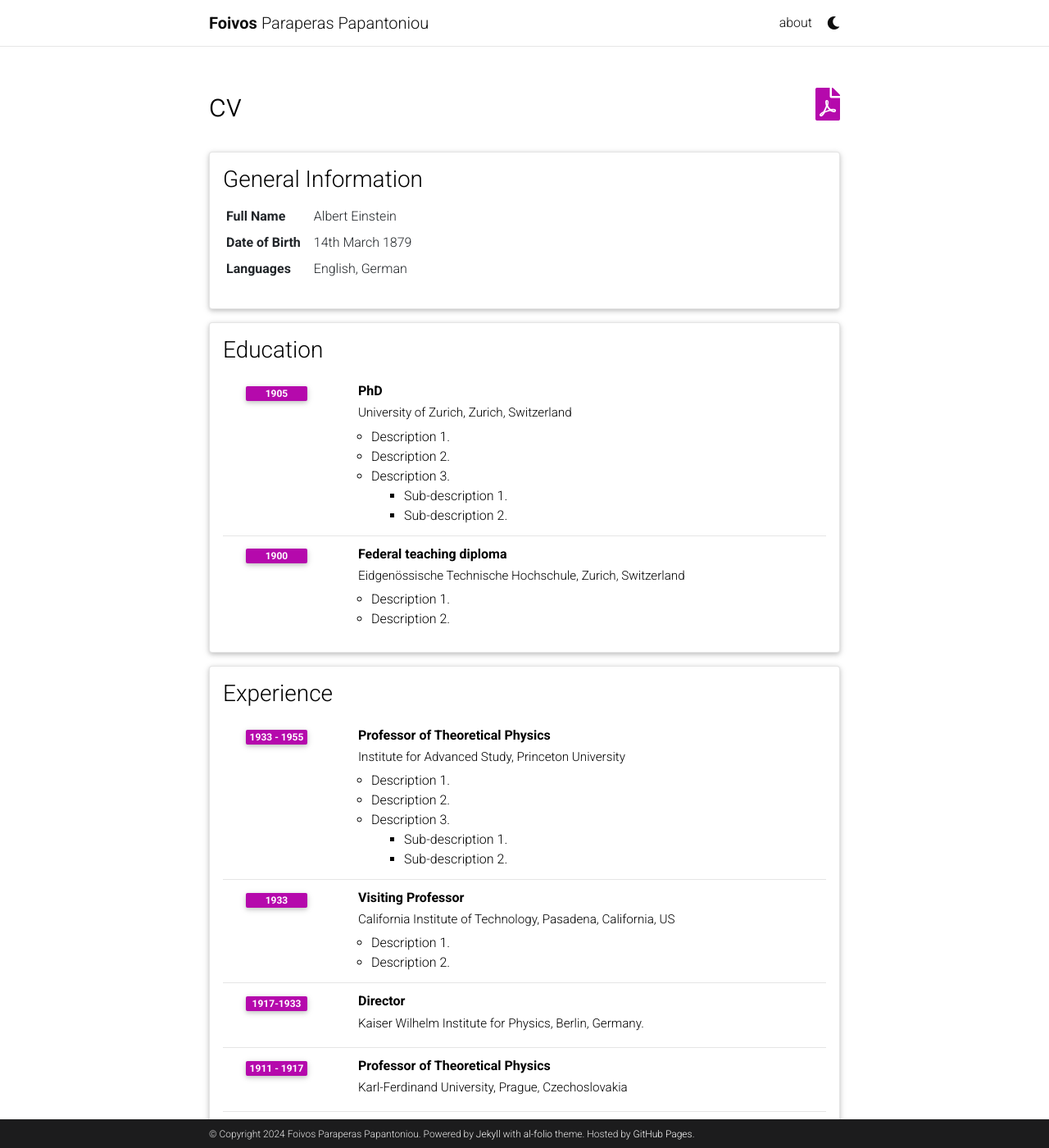
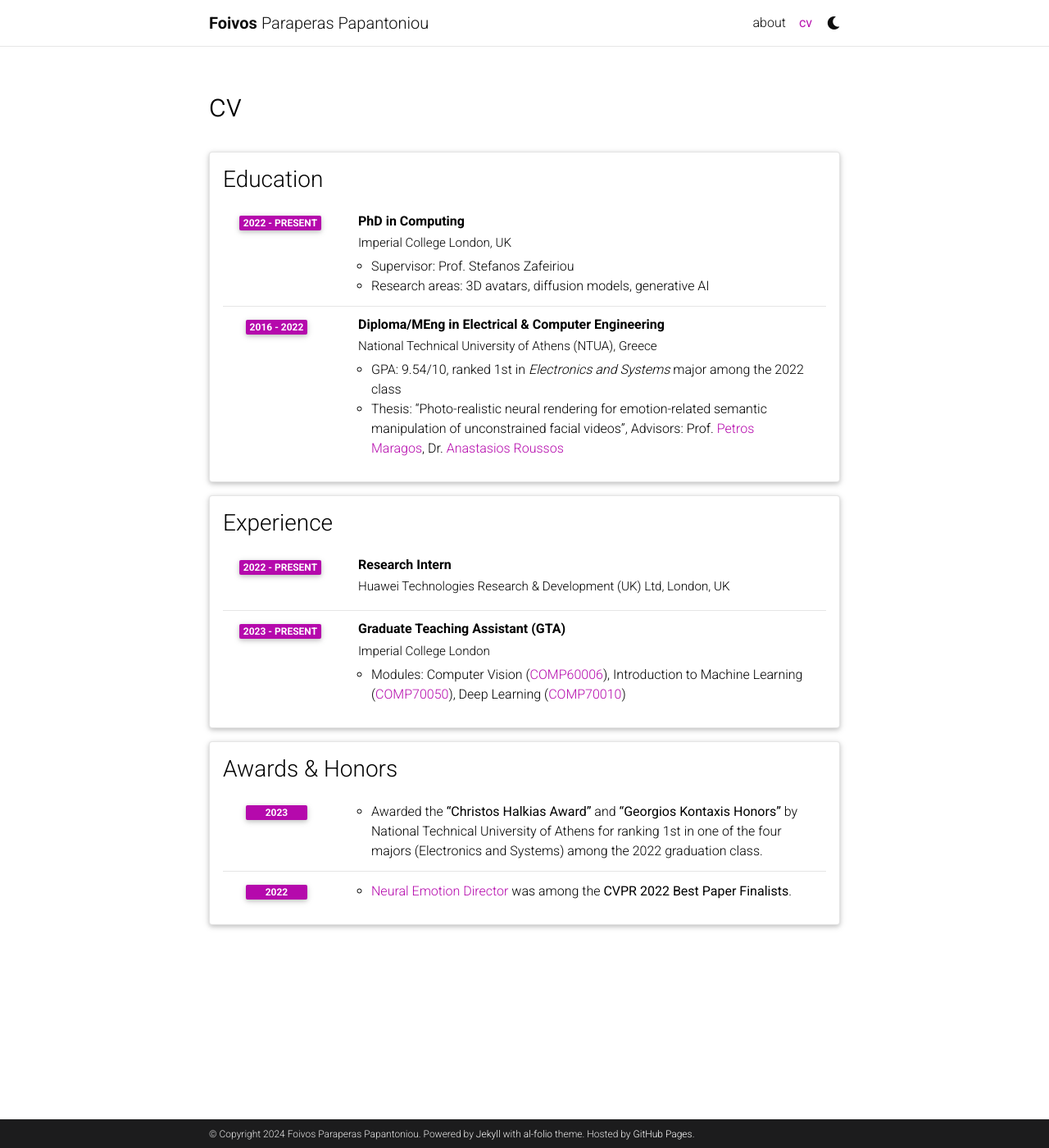
Before and after one commit to foivospar/foivospar.github.io, a Jekyll site: the page built from _pages/cv.md, in a window 1280 px wide and 1400 px high. Shown: the whole window at 82% size. Built offline with Jekyll 4.4.1, drawn with Linux system fonts in a browser that asks for light colours; comment, search, counter and statistics services are not loaded; a style sheet for code colours, icons or effects is not loaded; some of the changed text lies outside the part shown.

Commit message:
update homepage

```diff
--- a/_data/cv.yml
+++ b/_data/cv.yml
@@ -1,97 +1,43 @@
-- title: General Information
-  type: map
-  contents:
-    - name: Full Name
-      value: Albert Einstein
-    - name: Date of Birth
-      value: 14th March 1879
-    - name: Languages
-      value: English, German
+#- title: General Information
+  #type: map
+  #contents:
+    #- name: Full Name
+      #value: Foivos Paraperas Papantoniou
 
 - title: Education
   type: time_table
   contents:
-    - title: PhD
-      institution: University of Zurich, Zurich, Switzerland
-      year: 1905
+    - title: PhD in Computing
+      institution: Imperial College London, UK
+      year: 2022 - present
       description:
-        - Description 1.
-        - Description 2.
-        - title: Description 3.
-          contents:
-            - Sub-description 1.
-            - Sub-description 2.
-    - title: Federal teaching diploma
-      institution: Eidgenössische Technische Hochschule, Zurich, Switzerland
-      year: 1900
+        - Supervisor<span>:</span> Prof. Stefanos Zafeiriou
+        - Research areas<span>:</span> 3D avatars, diffusion models, generative AI
+    - title: Diploma/MEng in Electrical & Computer Engineering
+      institution: National Technical University of Athens (NTUA), Greece
+      year: 2016 - 2022
       description:
-        - Description 1.
-        - Description 2.
+        - GPA<span>:</span> 9.54/10, ranked 1st in <em>Electronics and Systems</em> major among the 2022 class
+        - Thesis<span>:</span> “Photo-realistic neural rendering for emotion-related semantic manipulation of unconstrained facial videos”, Advisors<span>:</span> Prof. <a href="https://robotics.ntua.gr/members/maragos/">Petros Maragos</a>, Dr. <a href="https://users.ics.forth.gr/~troussos/index.html">Anastasios Roussos</a>
 
 - title: Experience
   type: time_table
   contents:
-    - title: Professor of Theoretical Physics
-      institution: Institute for Advanced Study, Princeton University
-      year: 1933 - 1955
+    - title: Research Intern
+      institution: Huawei Technologies Research & Development (UK) Ltd, London, UK
+      year: 2022 - present
+    - title: Graduate Teaching Assistant (GTA)
+      institution: Imperial College London
+      year: 2023 - present
       description:
-        - Description 1.
-        - Description 2.
-        - title: Description 3.
-          contents:
-            - Sub-description 1.
-            - Sub-description 2.
-    - title: Visiting Professor
-      institution: California Institute of Technology, Pasadena, California, US
-      year: 1933
-      description:
-        - Description 1.
-        - Description 2.
+        - Modules<span>:</span> Computer Vision (<a href="https://www.imperial.ac.uk/computing/current-students/courses/60006/">COMP60006</a>), Introduction to Machine Learning (<a href="https://www.imperial.ac.uk/computing/current-students/courses/70050/">COMP70050</a>), Deep Learning (<a href="https://www.imperial.ac.uk/computing/current-students/courses/70010/">COMP70010</a>)
 
-    - title: Director
-      institution: Kaiser Wilhelm Institute for Physics, Berlin, Germany.
-      year: 1917-1933
-
-    - title: Professor of Theoretical Physics
-      institution: Karl-Ferdinand University, Prague, Czechoslovakia
-      year: 1911 - 1917
-      description:
-
-    - title: Associate Professor of Theoretical Physics
-      institution: University of Zurich, Zurich, Switzerland
-      year: 1909 - 1911
-
-- title: Open Source Projects
+- title: Awards & Honors
   type: time_table
   contents:
-    - title: <a href="https://github.com/alshedivat/al-folio">al-folio</a>
-      year: 2015-now
-      description: A beautiful, simple, clean, and responsive Jekyll theme for academics.
-
-- title: Honors and Awards
-  type: time_table
-  contents:
-    - year: 1921
+    - year: 2023
       items:
-        - Nobel Prize in Physics
-        - Matteucci Medal
-    - year: 2029
+        - Awarded the <b>“Christos Halkias Award”</b> and <b>“Georgios Kontaxis Honors”</b> by National Technical University of Athens for ranking 1st in one of the four majors (Electronics and Systems) among the 2022 graduation class.
+    - year: 2022
       items:
-        - Max Planck Medal
-
-- title: Academic Interests
-  type: nested_list
-  contents:
-    - title: Topic 1.
-      items:
-        - Description 1.
-        - Description 2.
-    - title: Topic 2.
-      items:
-        - Description 1.
-        - Description 2.
-
-- title: Other Interests
-  type: list
-  contents:
-    - <u>Hobbies:</u> Hobby 1, Hobby 2, etc.
+        - <a href="https://foivospar.github.io/NED/">Neural Emotion Director</a> was among the <b>CVPR 2022 Best Paper Finalists</b>.
--- a/_pages/cv.md
+++ b/_pages/cv.md
@@ -2,7 +2,7 @@
 layout: cv
 permalink: /cv/
 title: cv
-nav: false
+nav: true
 nav_order: 4
-cv_pdf: example_pdf.pdf
+#cv_pdf: example_pdf.pdf
 ---
```
Also changed, not shown: _pages/about.md (+1 -1 lines).
